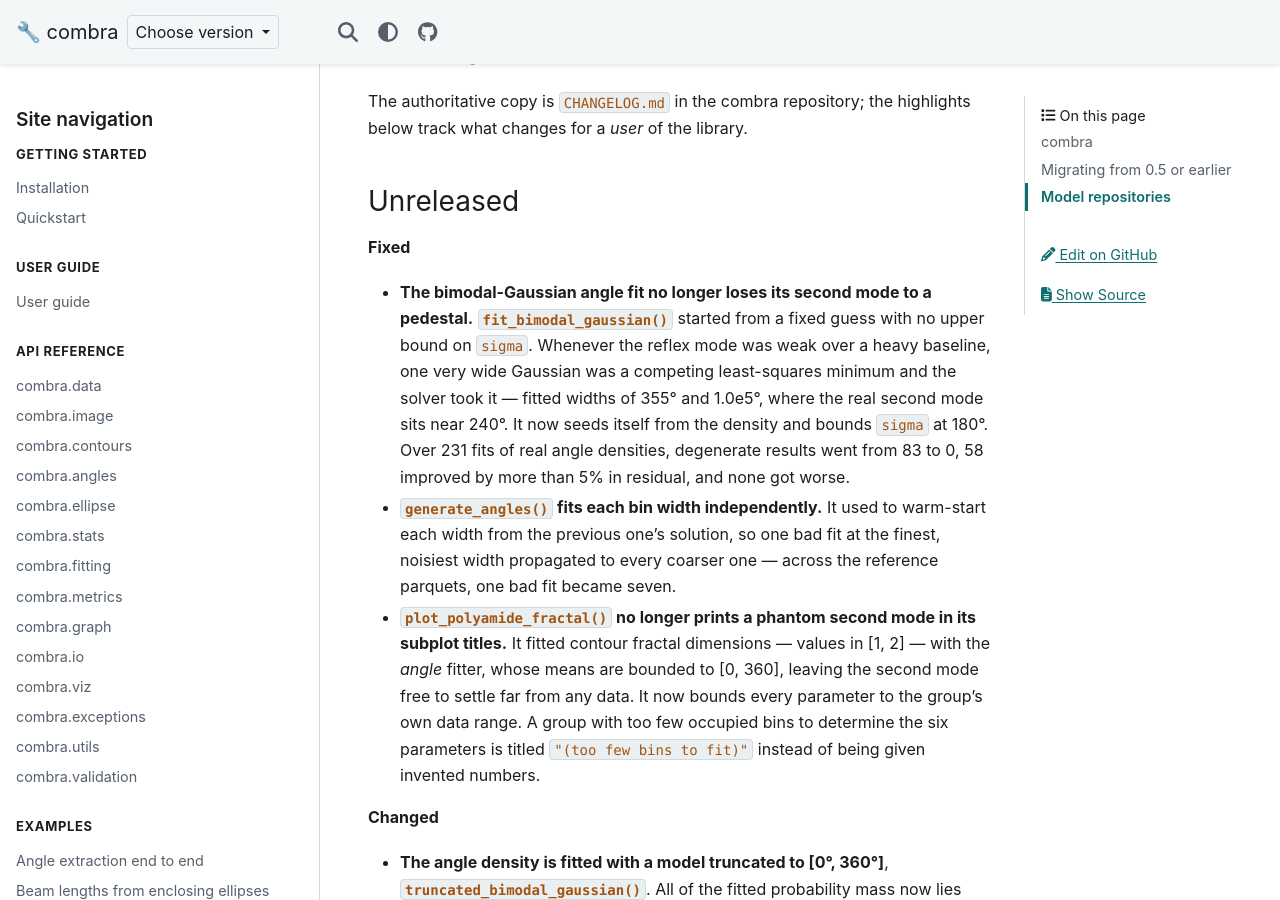
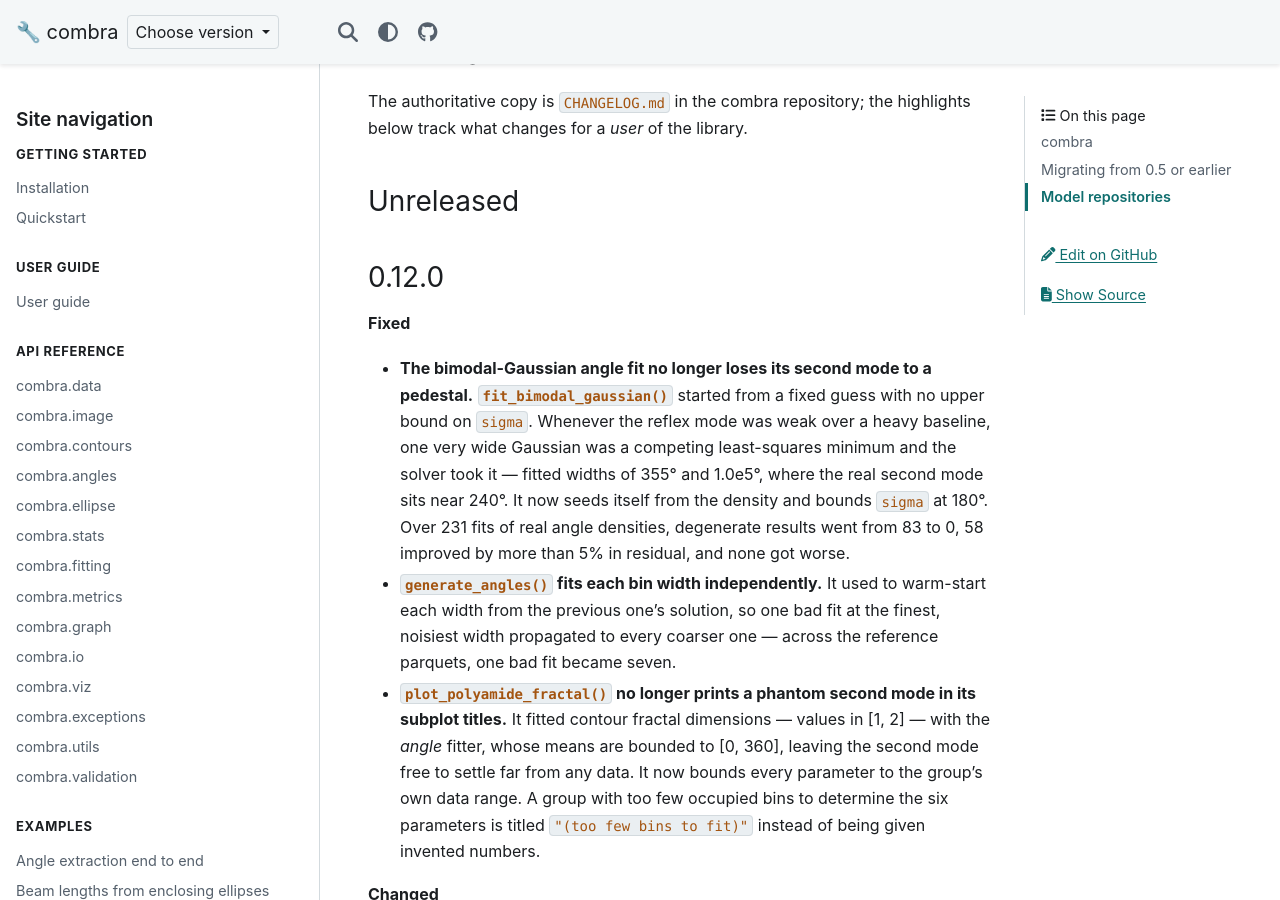
Before and after one commit to dkagramanyan/combra_docs, a Sphinx documentation site: the page built from docs/release_notes.md, in a window 1280 px wide and 900 px high, scrolled down 307 px. Built offline with Sphinx 7.4.7 and the PyData theme 0.15.4, drawn with Linux system fonts in a browser that asks for light colours.

Commit message:
Docs: track combra 0.12.0 (doctest pin, conf.py, release notes)
The index.md doctest asserts combra.__version__ and breaks CI once 0.12.0 ships.

Co-Authored-By: Claude Opus 5 <noreply@anthropic.com>

````diff
--- a/docs/conf.py
+++ b/docs/conf.py
@@ -25,8 +25,8 @@ import combra  # noqa: E402
 project = "combra"
 copyright = "2026, D.G.Kagramanyan"
 author = "D.G.Kagramanyan"
-release = "0.11.0"
-version = "0.11"
+release = "0.12.0"
+version = "0.12"
 
 # -- General configuration ---------------------------------------------------
 
--- a/docs/index.md
+++ b/docs/index.md
@@ -7,7 +7,7 @@ distribution metrics.
 ```{doctest}
 >>> import combra
 >>> combra.__version__
-'0.11.0'
+'0.12.0'
 ```
 
 ```{toctree}
--- a/docs/release_notes.md
+++ b/docs/release_notes.md
@@ -8,6 +8,8 @@ The authoritative copy is `CHANGELOG.md` in the combra repository; the highlight
 below track what changes for a *user* of the library.
 
 ### Unreleased
+
+### 0.12.0
 
 **Fixed**
 
````
